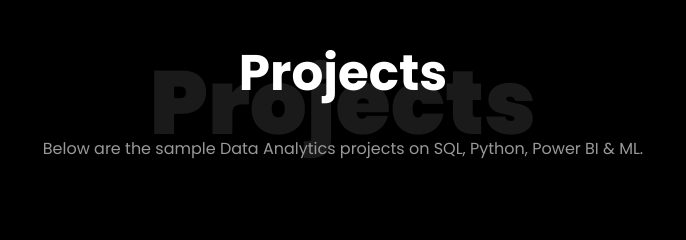
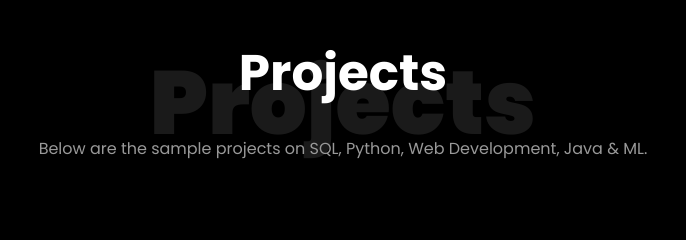
Before and after one commit to AkshayBajpai26/Akshay-Bajpai, a plain HTML site: page index.html in a window 1280 px wide. Shown: the part 3400-3640 px from the top of the page, 297-983 px from the left. Drawn offline with Linux system fonts and the light colour scheme; files whose address does not match are found by name.

Commit message:
Update index.html

```diff
--- a/index.html
+++ b/index.html
@@ -405,7 +405,7 @@ building industry-ready AI solutions and deploying them on web/mobile platforms.
           <div class="col-md-7 heading-section text-center ftco-animate">
             <h1 class="big big-2">Projects</h1>
             <h2 class="mb-4">Projects</h2>
-            <p>Below are the sample Data Analytics projects on SQL, Python, Power BI & ML.</p>
+            <p>Below are the sample projects on SQL, Python, Web Development, Java & ML.</p>
           </div>
         </div>
         <div class="row d-flex">
```
